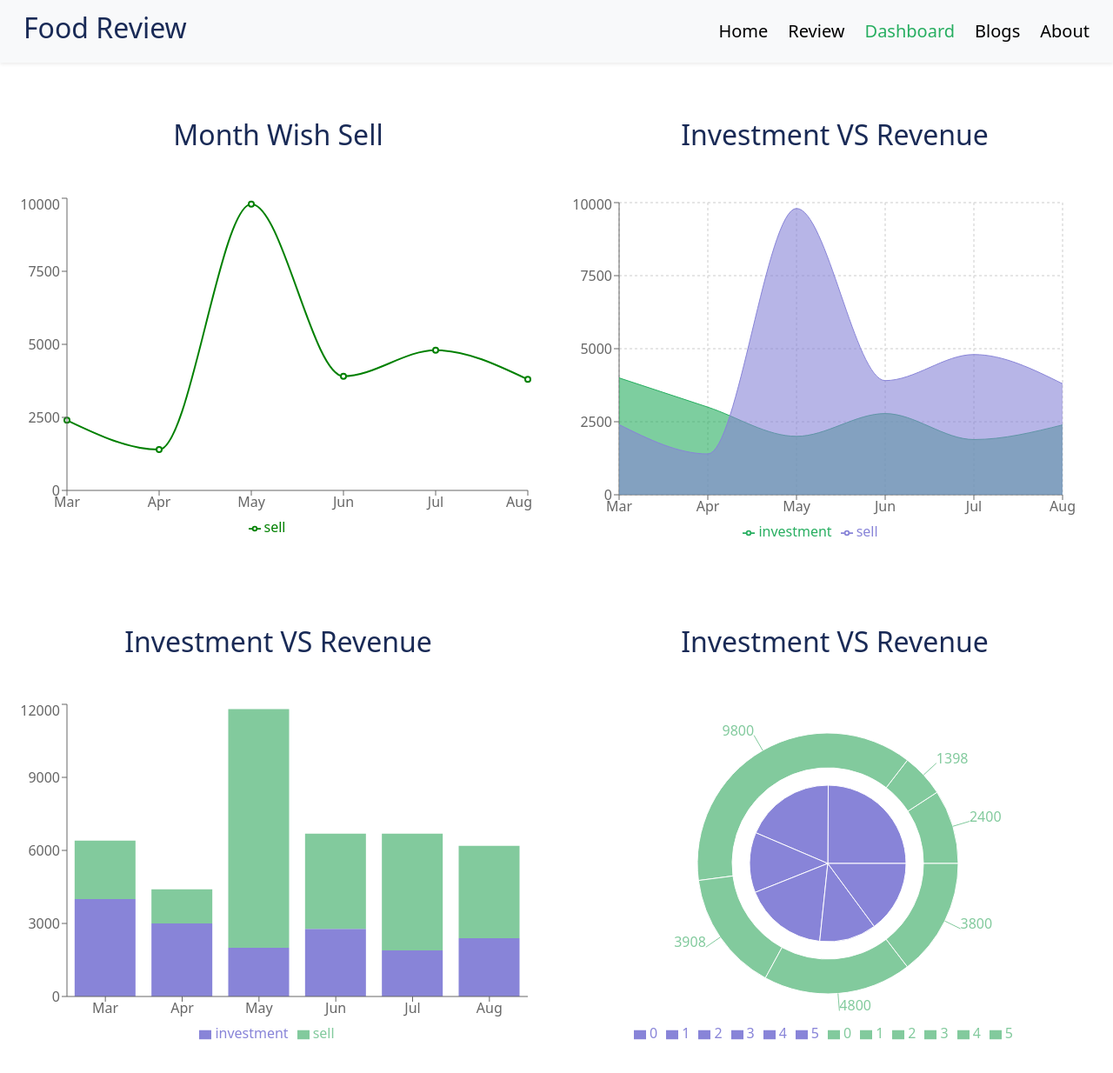
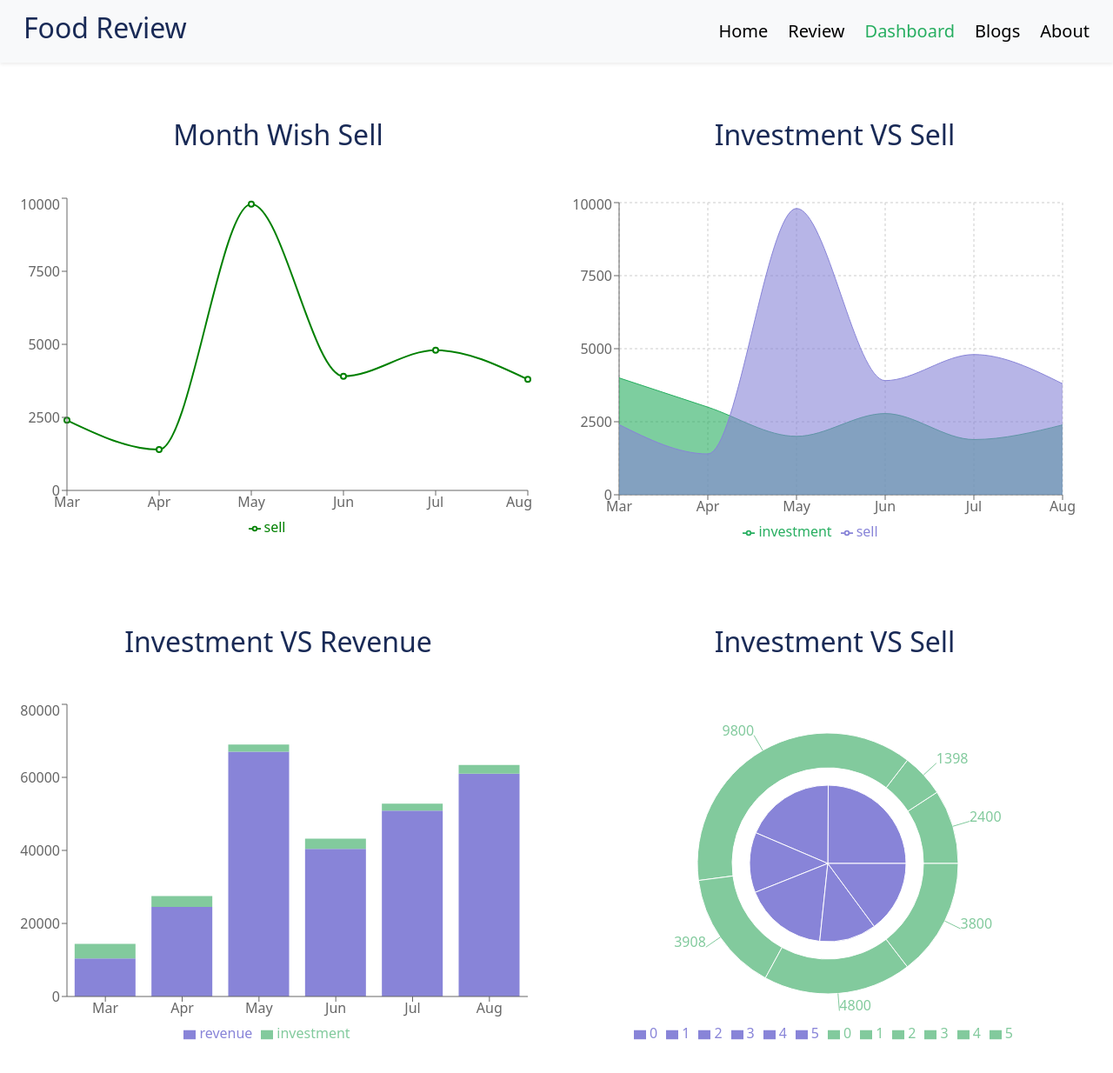
Before and after one commit to ImRanKhan81m/Food-Review-A09, a React (Create React App) app: page /dashboard in a window 1280 px wide. Shown: the top 1234 px of the page at 87% size. Built offline with nearby package versions, Linux system fonts and the light colour scheme; the HTML template or start-up script is replaced by a standard one.

Commit message:
dashboard updated

```diff
--- a/src/Components/Dashboard/Dashboard.js
+++ b/src/Components/Dashboard/Dashboard.js
@@ -40,7 +40,7 @@ const Dashboard = () => {
                                 </LineChart>
                             </Col>
                             <Col >
-                                <h2 className='text-center mb-5'>Investment VS Revenue </h2>
+                                <h2 className='text-center mb-5'>Investment VS Sell </h2>
                                 <AreaChart
                                     width={600}
                                     height={400}
@@ -68,8 +68,8 @@ const Dashboard = () => {
                             <Col >
                                 <h2 className='text-center mb-5'>Investment VS Revenue </h2>
                                 <BarChart width={600} height={400} data={data}>
-                                    <Bar dataKey="investment" stackId="a" fill="#8884d8" />
-                                    <Bar dataKey="sell" stackId="a" fill="#82ca9d" />
+                                    <Bar dataKey="revenue" stackId="a" fill="#8884d8" />
+                                    <Bar dataKey="investment" stackId="a" fill="#82ca9d" />
                                     <XAxis dataKey={'month'}></XAxis>
                                     <Tooltip />
                                     <Legend />
@@ -78,7 +78,7 @@ const Dashboard = () => {
 
                             </Col>
                             <Col >
-                                <h2 className='text-center mb-5'>Investment VS Revenue </h2>
+                                <h2 className='text-center mb-5'>Investment VS Sell </h2>
                                 <PieChart width={600} height={400}>
                                     <Pie data={data} dataKey="investment" cx="50%" cy="50%" outerRadius={90} fill="#8884d8" />
                                     <Pie data={data2} dataKey="sell" cx="50%" cy="50%" innerRadius={110} outerRadius={150} fill="#82ca9d" label />
```
